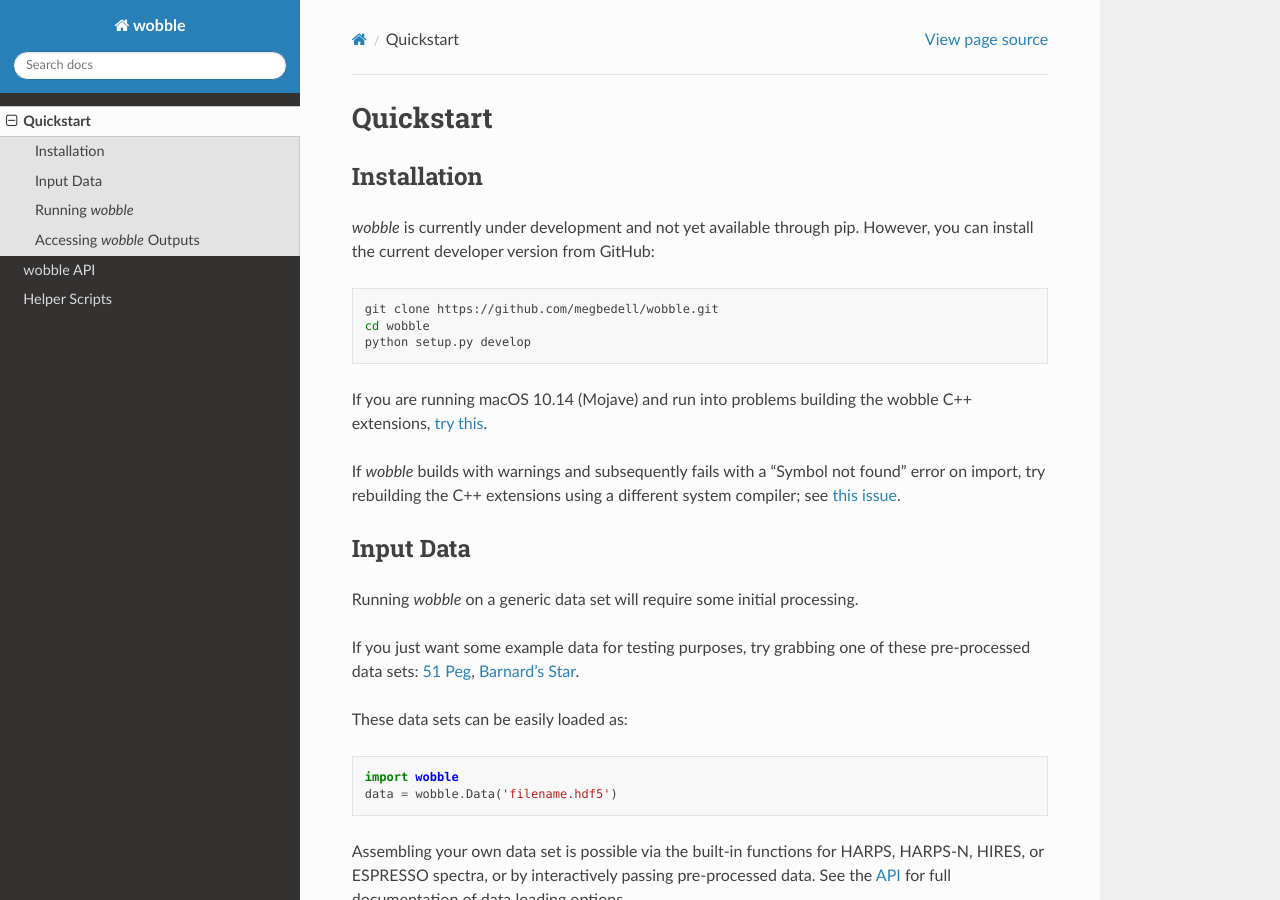
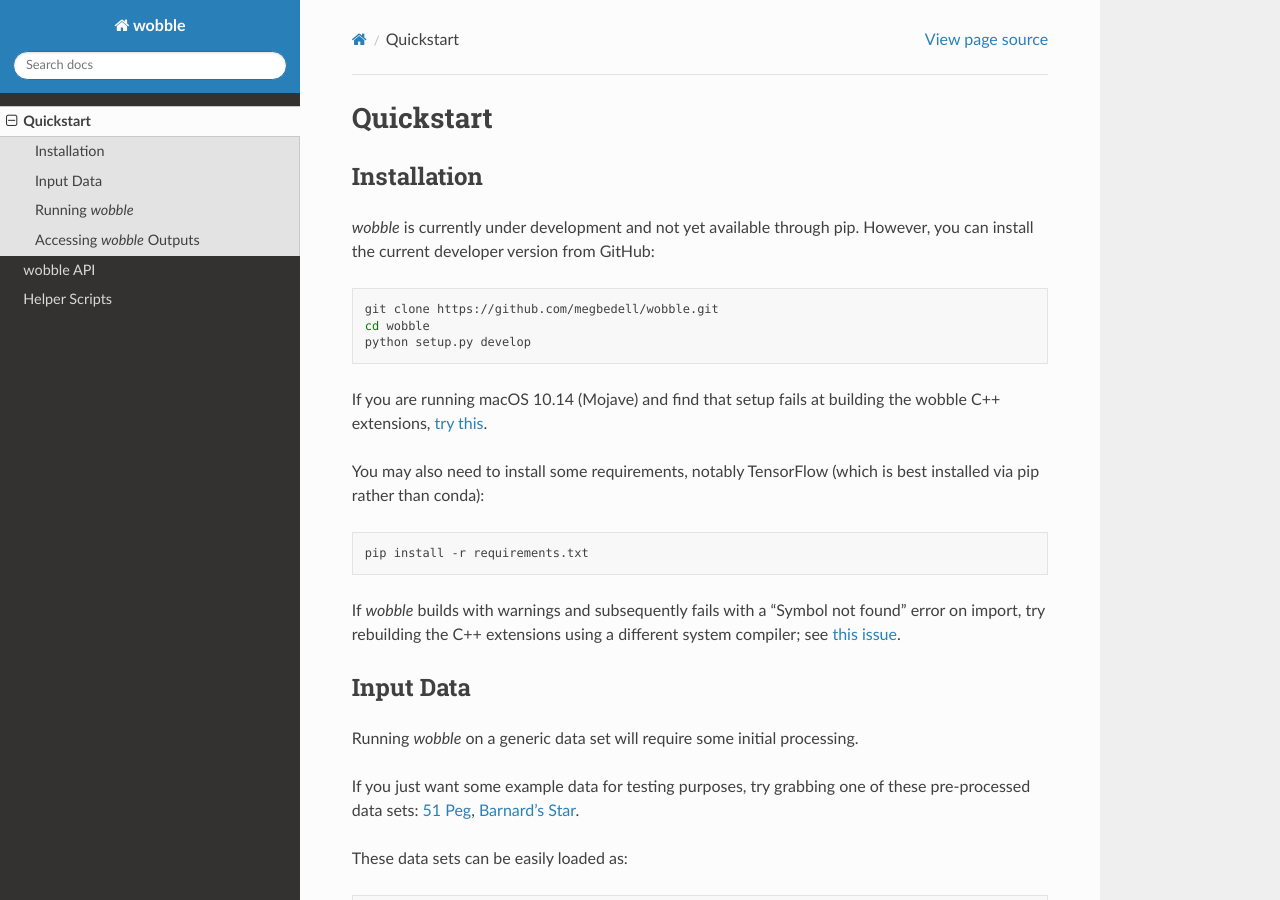
Before and after one commit to megbedell/wobble, a Sphinx documentation site: the page built from docs/quickstart.rst, in a window 1280 px wide and 900 px high. Built offline with Sphinx 7.4.7 and the Read the Docs theme 2.0.0, drawn with Linux system fonts in a browser that asks for light colours.

Commit message:
requirements.txt in docs

```diff
--- a/docs/quickstart.rst
+++ b/docs/quickstart.rst
@@ -12,7 +12,13 @@
 	cd wobble
 	python setup.py develop
 
-If you are running macOS 10.14 (Mojave) and run into problems building the wobble C++ extensions, :doc:`try this <mojave>`.
+If you are running macOS 10.14 (Mojave) and find that setup fails at building the wobble C++ extensions, :doc:`try this <mojave>`.
+
+You may also need to install some requirements, notably TensorFlow (which is best installed via pip rather than conda):
+
+.. code-block:: bash
+
+	pip install -r requirements.txt
 
 If *wobble* builds with warnings and subsequently fails with a "Symbol not found" error on import, try rebuilding the C++ extensions using a different system compiler; see `this issue <https://github.com/megbedell/wobble/issues/66>`_.
 
```
